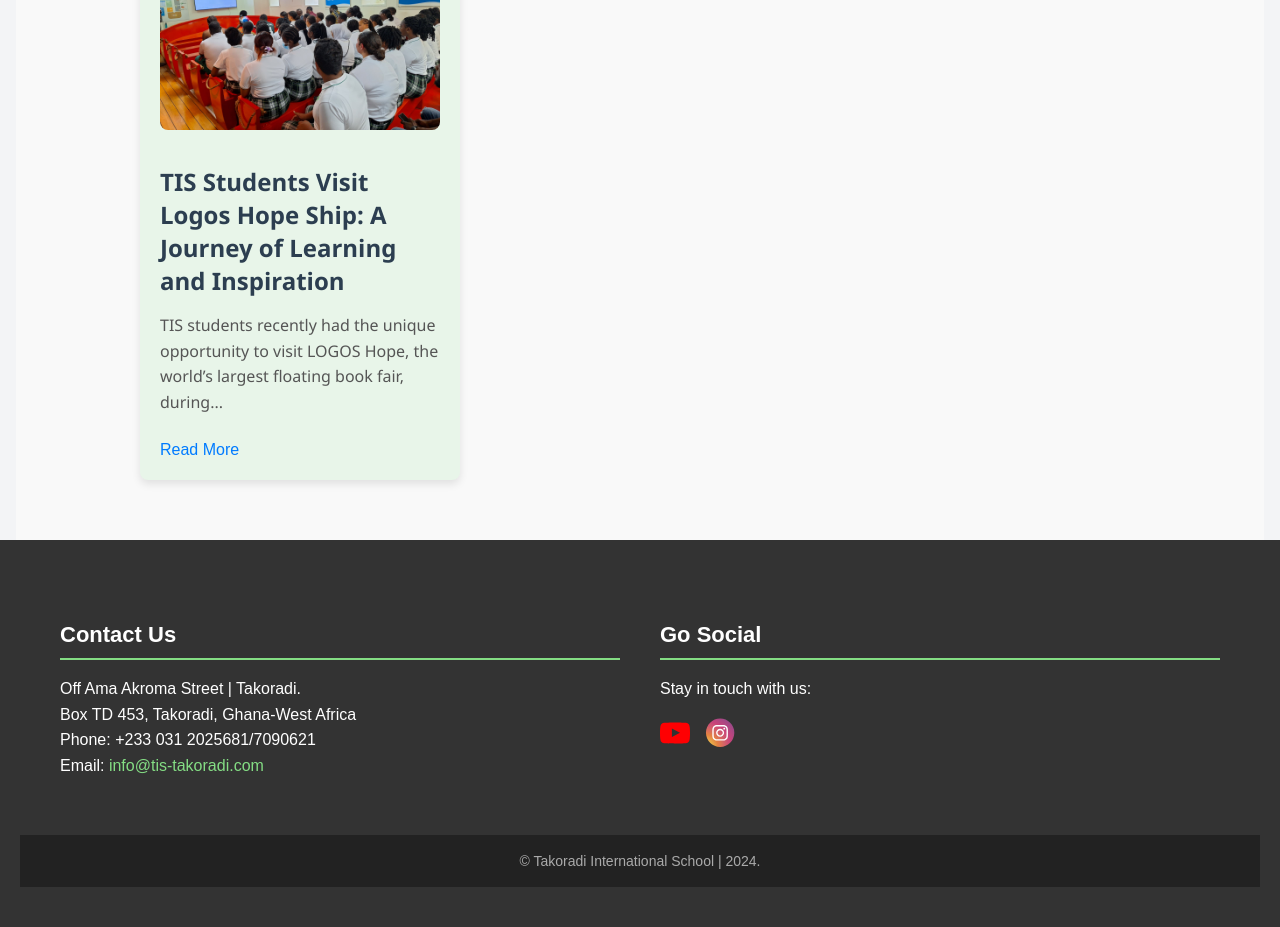
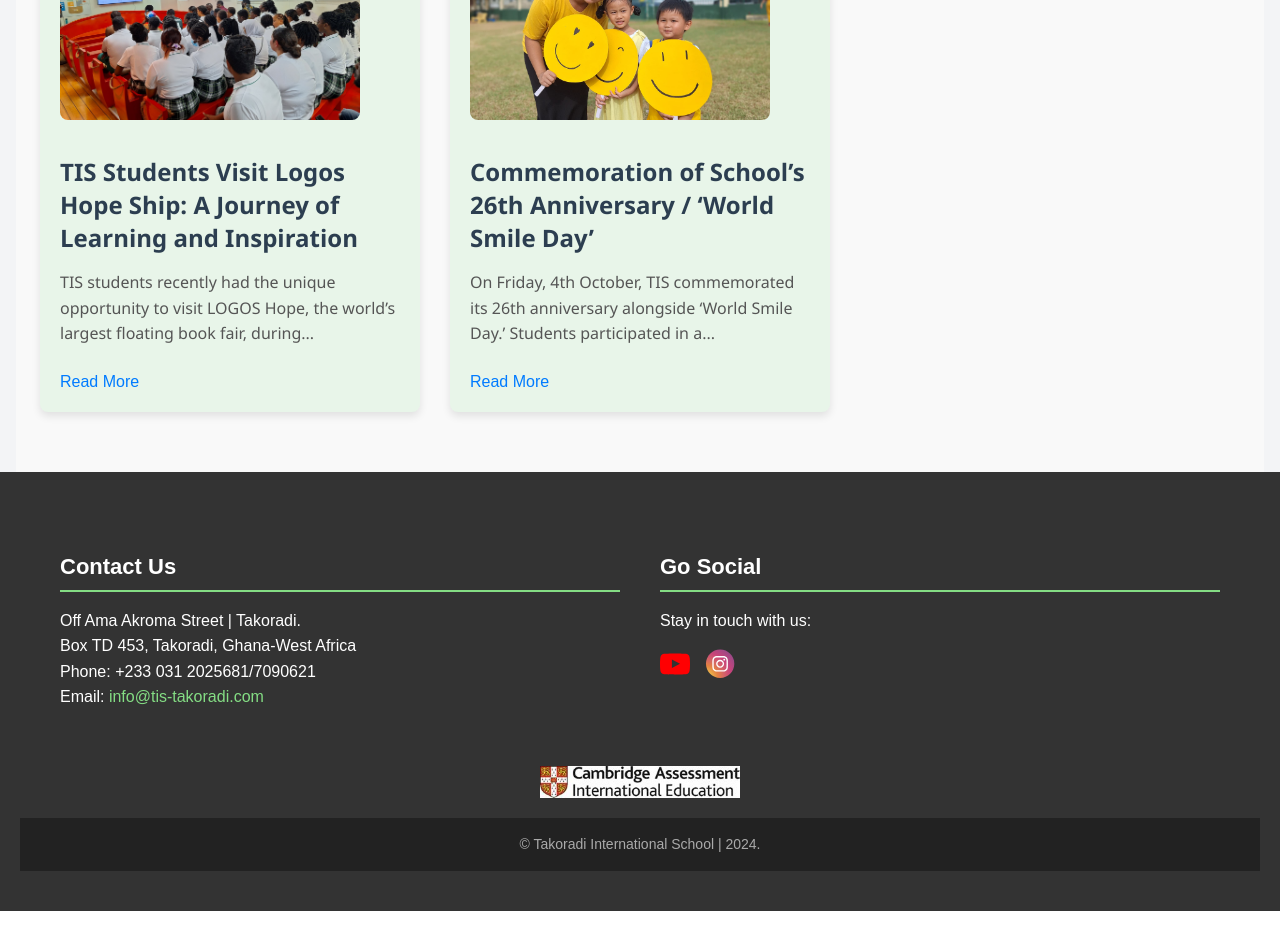
Before and after one commit to Aboagye-Heming/TIS-website, a Vue app: page /news-and-updates in a window 1280 px wide. Shown: the part 720-1647 px from the top of the page. Built offline with nearby package versions, Linux system fonts and the light colour scheme.

Commit message:
updated news and update page

```diff
--- a/src/components/FooterBar.vue
+++ b/src/components/FooterBar.vue
@@ -9,7 +9,8 @@
             Off Ama Akroma Street | Takoradi.<br />
             Box TD 453, Takoradi, Ghana-West Africa<br />
             Phone: +233 031 2025681/7090621<br />
-            Email: <a href="mailto:info@tis-takoradi.com" title="Send message" target="_self">info@tis-takoradi.com</a>
+            Email:
+            <a href="mailto:info@tis-takoradi.com" title="Send message">info@tis-takoradi.com</a>
           </p>
         </div>
         <!-- Social Icons -->
@@ -21,6 +22,10 @@
             <li><a href="https://www.instagram.com/takoradi_international_school/" target="_blank"><img src="@/assets/icons/insta.svg" alt="Instagram"></a></li>
           </ul>
         </div>
+      </div>
+      <!-- Cambridge Logo -->
+      <div class="cambridge-logo">
+        <img src="@/assets/images/cambridge_logo.jpg" alt="Cambridge Logo" />
       </div>
     </div>
     <!-- Legal -->
@@ -37,6 +42,7 @@ export default {
   name: 'FooterComponent'
 };
 </script>
+
 <style scoped>
 .footer {
   background-color: #333;
@@ -105,6 +111,24 @@ export default {
   transform: scale(1.2);
 }
 
+.cambridge-logo {
+  display: flex;
+  justify-content: center;
+  margin: 20px 0;
+}
+
+.cambridge-logo img {
+  max-width: 200px;
+  width: 100%;
+  height: auto;
+  object-fit: contain;
+  transition: transform 0.3s;
+}
+
+.cambridge-logo img:hover {
+  transform: scale(1.05);
+}
+
 .legal {
   background-color: #222;
   color: #aaa;
@@ -125,6 +149,10 @@ export default {
   .footer-content > div {
     margin: 10px 0;
   }
+
+  .cambridge-logo {
+    margin-top: 10px;
+    margin-bottom: 20px;
+  }
 }
-
 </style>
--- a/src/components/NewsAndUpdates.vue
+++ b/src/components/NewsAndUpdates.vue
@@ -1,4 +1,4 @@
-<template>
+<!-- <template>
   <div class="news-updates">
     <h2 class="section-title">News and Updates</h2>
     <div class="container">
@@ -40,13 +40,13 @@ const newsItems = ref([
     message:
       "TIS students recently had the unique opportunity to visit LOGOS Hope, the world’s largest floating book fair, during...",
   },
-  // {
-  //   id: 2,
-  //   image: "staff.jpg",
-  //   title: "TIS Marks Safe and Health Week with Workshops and Activities",
-  //   message:
-  //     "TIS celebrated Safe & Health Week with a series of interactive workshops, health screenings, and ...",
-  // },
+  {
+    id: 2,
+    image: "staff.jpg",
+    title: "TIS Marks Safe and Health Week with Workshops and Activities",
+    message:
+      "TIS celebrated Safe & Health Week with a series of interactive workshops, health screenings, and ...",
+  },
   // {
   //   id: 3,
   //   image: "staff.jpg",
@@ -57,7 +57,7 @@ const newsItems = ref([
 ]);
 
 const currentIndex = ref(0);
-const intervalTime = 30000; // 30 seconds
+const intervalTime = 3000; // 30 seconds
 
 setInterval(() => {
   currentIndex.value = (currentIndex.value + 1) % newsItems.value.length;
@@ -74,14 +74,16 @@ function getImageUrl(imageName) {
   background-color: #f8f8f8;
   text-align: center;
   width: 100%;
-  padding: 20px 0; /* Add padding for better spacing */
+  margin-bottom: 20px;
 }
 
 .section-title {
   font-size: 28px; /* Adjust font size for smaller screens */
   font-weight: bold;
   color: #098044;
-  margin-bottom: 20px; /* Provide better spacing on mobile */
+  margin-bottom: 24px; /* Provide better spacing on mobile */
+  margin-top: 0px; /* Provide better spacing on mobile */
+  padding-left: 0px;
 }
 
 .container {
@@ -103,10 +105,9 @@ function getImageUrl(imageName) {
 .news-item {
   position: relative;
   display: flex;
-  flex-direction: column;
+  flex-direction: row;
   align-items: center;
   justify-content: center;
-  padding: 20px; /* Adjust padding for better spacing on smaller screens */
   border-radius: 8px;
   box-shadow: 0 4px 8px rgba(0, 0, 0, 0.1);
   transition: opacity 0.5s ease-in-out, transform 0.5s ease-in-out;
@@ -212,5 +213,194 @@ function getImageUrl(imageName) {
   opacity: 0;
   transform: translateX(100%);
 }
+</style> -->
 
+<template>
+  <div class="news-updates">
+    <h2 class="section-title">News and Updates</h2>
+    <div class="container">
+      <transition-group name="slide" tag="div" class="news-list">
+        <div
+          class="news-item"
+          v-for="(item, index) in newsItems"
+          :key="item.id"
+          :class="{ active: index === currentIndex }"
+        >
+          <img
+            :src="getImageUrl(item.image)"
+            :alt="item.title"
+            class="news-image"
+          />
+          <div class="news-content">
+            <h3 class="news-title">{{ item.title }}</h3>
+            <p class="news-description">{{ item.message }}</p>
+            <router-link :to="`/news-and-updates/${item.id}`" class="read-more"
+              >Read More</router-link
+            >
+          </div>
+        </div>
+      </transition-group>
+    </div>
+  </div>
+</template>
+
+<script setup>
+import { ref } from "vue";
+
+// Array of news items
+const newsItems = ref([
+  {
+    id: 1,
+    image: "logosHope.jpg",
+    title:
+      "TIS Students Visit Logos Hope Ship: A Journey of Learning and Inspiration",
+    message:
+      "TIS students recently had the unique opportunity to visit LOGOS Hope, the world’s largest floating book fair, during...",
+  },
+  {
+    id: 2,
+    image: "smile.jpg",
+    title: "Commemoration of School’s 26th Anniversary / ‘World Smile Day’",
+    message:
+      "On Friday, 4th October, TIS commemorated its 26th anniversary alongside ‘World Smile Day.’ Students participated in a... ",
+  },
+  // {
+  //   id: 3,
+  //   image: "staff.jpg",
+  //   title: "TIS Sports Team Wins Championship",
+  //   message:
+  //     "Congratulations to the TIS sports team for their victory in the inter-school championship! The team's hard work and dedication have truly paid off...",
+  // },
+]);
+
+const currentIndex = ref(0);
+const intervalTime = 7000; // 7 seconds
+
+setInterval(() => {
+  currentIndex.value = (currentIndex.value + 1) % newsItems.value.length;
+}, intervalTime);
+
+// Function to dynamically resolve image paths
+function getImageUrl(imageName) {
+  return new URL(`../assets/images/${imageName}`, import.meta.url).href;
+}
+</script>
+
+<style scoped>
+.news-updates {
+  background-color: #f8f8f8;
+  text-align: center;
+  width: 100%;
+
+}
+
+.section-title {
+  font-size: 32px;
+  font-weight: bold;
+  color: #098044;
+  margin-bottom: 20px;
+  margin-top: 0px;
+}
+
+.container {
+  display: flex;
+  flex-direction: column;
+  align-items: start;
+  gap: 20px;
+}
+
+.news-list {
+  display: flex;
+  overflow: hidden;
+  width: 100%;
+  max-width: 800px;
+  position: relative;
+  height: 250px; /* Adjust height to match image or content */
+}
+
+.news-item {
+  position: absolute;
+  top: 0;
+  left: 0;
+  right: 0;
+  bottom: 0;
+  display: flex;
+  flex-direction: column;
+  align-items: center;
+  justify-content: center;
+  border-radius: 8px;
+  box-shadow: 0 4px 8px rgba(0, 0, 0, 0.1);
+  transition: opacity 0.5s ease-in-out, transform 0.5s ease-in-out;
+  opacity: 0;
+  transform: translateX(100%);
+}
+
+.news-item.active {
+  opacity: 1;
+  transform: translateX(0);
+}
+
+.news-image {
+  width: 100%;
+  height: auto;
+  max-height: 200px;
+  object-fit: cover;
+  border-radius: 10px;
+
+}
+
+.news-content {
+  padding: 20px;
+  text-align: center;
+}
+
+.news-title {
+  font-size: 18px;
+  font-weight: bold;
+  margin-bottom: 10px;
+  color: #2c3e50;
+}
+
+.news-description {
+  font-size: 14px;
+  color: #666;
+  margin-bottom: 15px;
+}
+
+.read-more {
+  font-size: 14px;
+  color: #3498db;
+  text-decoration: none;
+  transition: color 0.3s ease-in-out;
+}
+
+.read-more:hover {
+  color: #1e7bb7;
+}
+
+@media (min-width: 768px) {
+  .news-item {
+    flex-direction: row;
+  }
+
+  .news-content {
+    text-align: left;
+  }
+
+  .news-image {
+    max-width: 300px;
+
+  }
+}
+
+.slide-enter-active,
+.slide-leave-active {
+  transition: all 0.5s ease-in-out;
+}
+
+.slide-enter,
+.slide-leave-to {
+  opacity: 0;
+  transform: translateX(100%);
+}
 </style>
--- a/src/views/AcademicCalender.vue
+++ b/src/views/AcademicCalender.vue
@@ -177,8 +177,8 @@ import { ref, onMounted } from "vue";
 
 // State to control dropdown visibility for each month
 const isDropdownOpen = ref({
-  september: true,
-  october: false,
+  september: false,
+  october: true,
   november: false,
   december: false,
   january: false,
--- a/src/views/NewsAndUpdates.vue
+++ b/src/views/NewsAndUpdates.vue
@@ -28,7 +28,6 @@
               <p class="news-message">
                 {{ newsItem.message }}
               </p>
-              <!-- Read More button added here -->
               <button @click="navigateToDetails(newsItem.id)" class="read-more">
                 Read More
               </button>
@@ -39,19 +38,16 @@
     </div>
   </section>
 </template>
-
 <script setup>
 import { onMounted } from "vue";
 import { useRouter } from "vue-router";
 
-// Change the document title when the component is mounted
 onMounted(() => {
   document.title = "News & Updates | TIS";
 });
 
-// Array of news items
 const newsItems = [
-{
+  {
     id: 1,
     image: "logosHope.jpg",
     title:
@@ -59,35 +55,26 @@ const newsItems = [
     message:
       "TIS students recently had the unique opportunity to visit LOGOS Hope, the world’s largest floating book fair, during...",
   },
-  // {
-  //   id: 2,
-  //   title: "TIS Hosts Annual Cultural Festival",
-  //   image: "staff.jpg",
-  //   message:
-  //     "The annual cultural festival at TIS was a vibrant celebration of diversity, with students presenting traditional dances, music, and cuisine from various cultures...",
-  // },
-  // {
-  //   id: 3,
-  //   title: "TIS Sports Team Wins Championship",
-  //   image: "staff.jpg",
-  //   message:
-  //     "Congratulations to the TIS sports team for their victory in the inter-school championship! The team's hard work and dedication have truly paid off...",
-  // },
+  {
+    id: 2,
+    image: "smile.jpg",
+    title: "Commemoration of School’s 26th Anniversary / ‘World Smile Day’",
+    message:
+      "On Friday, 4th October, TIS commemorated its 26th anniversary alongside ‘World Smile Day.’ Students participated in a... ",
+  },
 ];
 
-// Function to dynamically resolve image paths
 function getImageUrl(imageName) {
   return new URL(`../assets/images/${imageName}`, import.meta.url).href;
 }
 
-// Router instance to programmatically navigate to detail pages
 const router = useRouter();
 function navigateToDetails(id) {
   router.push({ name: "News And Updates Details", params: { id } });
 }
 </script>
-
 <style scoped>
+/* General page and container styling */
 .news-page {
   display: flex;
   flex-direction: column;
@@ -135,30 +122,29 @@ function navigateToDetails(id) {
 }
 
 .news-wrapper {
-  max-width: 1000px;
+  max-width: 1200px;
   margin: 0 auto;
   padding: 20px;
-  /* background-color: #fff; */
-  color: #333;
-  border-radius: 8px;
-  /* box-shadow: 0 4px 8px rgba(0, 0, 0, 0.1); */
   display: grid;
-  grid-template-columns: 1fr;
+  grid-template-columns: repeat(1, 1fr); /* Single column on small screens */
   gap: 20px;
 }
 
+/* News item block styling */
 .news-item {
-  display: flex;
-  flex-direction: column;
   background-color: #e8f5e9;
   border-radius: 8px;
   padding: 20px;
   box-shadow: 0 4px 8px rgba(0, 0, 0, 0.1);
+  display: flex;
+  flex-direction: column;
+  justify-content: space-between;
 }
 
 .news-image {
   width: 100%;
-  height: auto;
+  max-width: 300px; /* Limit width for consistency */
+  max-height: 200px; /* Limit height to control image size */
   border-radius: 8px;
   object-fit: cover;
   margin-bottom: 15px;
@@ -196,13 +182,30 @@ function navigateToDetails(id) {
   text-decoration: underline;
 }
 
+/* Responsive layout for larger screens */
 @media (min-width: 768px) {
   .news-wrapper {
-    grid-template-columns: repeat(auto-fill, minmax(300px, 1fr));
+    grid-template-columns: repeat(2, 1fr); /* 2 columns on medium screens */
+    gap: 30px;
   }
+
   .page-title {
     font-size: 38px;
     margin-bottom: 10px;
   }
 }
+
+@media (min-width: 1024px) {
+  .news-wrapper {
+    grid-template-columns: repeat(3, 1fr); /* 3 columns on large screens */
+    gap: 30px;
+  }
+}
+
+@media (min-width: 1440px) {
+  .news-wrapper {
+    grid-template-columns: repeat(4, 1fr); /* 4 columns on extra large screens */
+    gap: 30px;
+  }
+}
 </style>
--- a/src/views/NewsAndUpdatesDetails.vue
+++ b/src/views/NewsAndUpdatesDetails.vue
@@ -18,8 +18,8 @@
             />
           </div>
         </div>
-        <button class="prev" @click="prevSlide">&#10094;</button>
-        <button class="next" @click="nextSlide">&#10095;</button>
+        <!-- <button class="prev" @click="prevSlide">&#10094;</button>
+        <button class="next" @click="nextSlide">&#10095;</button> -->
       </div>
 
       <div class="news-details-content">
@@ -38,6 +38,10 @@ import { onMounted, ref } from "vue";
 import { useRoute } from "vue-router";
 
 // Sample newsItems array with multiple images per news item
+const route = useRoute();
+const newsItem = ref(null);
+const formattedMessage = ref("");
+const currentSlide = ref(0);
 const newsItems = [
   {
     id: 1,
@@ -50,25 +54,21 @@ const newsItems = [
   },
   {
     id: 2,
+    images: ["smile.jpg"],
+    title: "Commemoration of School’s 26th Anniversary / ‘World Smile Day’",
+    message:
+      "On Friday, 4th October, Takoradi International School celebrated its 26th anniversary, coinciding with ‘World Smile Day.’ The school organized a Free Dress Day where students were encouraged to wear yellow, symbolizing happiness and positivity. The day was filled with excitement as students exchanged thoughtful gifts with each other, fostering a sense of community and kindness. The celebration aimed to create an atmosphere of joy, while also reflecting on the school’s achievements and growth over the past 26 years. Various fun activities, including games and team-building exercises, were held to promote smiles and unity among the students, staff, and the wider school community.",
+  },
+
+  {
+    id: 3,
     title: "TIS Marks Safe and Health Week with Workshops and Activities",
     images: ["staff.jpg", "healthWeek.jpg"],
     message:
       "TIS recently held its much-anticipated annual Safe and Health Week, a week-long event dedicated to promoting physical, mental, and emotional well-being among students and staff.\n\n" +
       "The week was packed with a variety of activities including health screenings, fitness challenges, mental health workshops, and safety drills designed to equip the school community with vital knowledge.",
   },
-  {
-    id: 3,
-    title: "TIS Sports Team Wins Championship",
-    images: ["sportsTeam.jpg"],
-    message:
-      "Congratulations to the TIS sports team for their victory in the inter-school championship! The team's hard work and dedication have truly paid off.",
-  },
 ];
-
-const route = useRoute();
-const newsItem = ref(null);
-const formattedMessage = ref("");
-const currentSlide = ref(0);
 
 onMounted(() => {
   const id = parseInt(route.params.id);
@@ -91,22 +91,26 @@ function formatMessageWithParagraphs(message) {
 
 // Get image URLs
 function getImageUrls(imageNames) {
+  if (!Array.isArray(imageNames)) {
+    return []; // Return an empty array if imageNames is not an array
+  }
   return imageNames.map(
     (imageName) =>
       new URL(`../assets/images/${imageName}`, import.meta.url).href
   );
 }
 
+
 // Slide Navigation Functions
-function prevSlide() {
-  currentSlide.value =
-    (currentSlide.value - 1 + newsItem.value.images.length) %
-    newsItem.value.images.length;
-}
+// function prevSlide() {
+//   currentSlide.value =
+//     (currentSlide.value - 1 + newsItem.value.images.length) %
+//     newsItem.value.images.length;
+// }
 
-function nextSlide() {
-  currentSlide.value = (currentSlide.value + 1) % newsItem.value.images.length;
-}
+// function nextSlide() {
+//   currentSlide.value = (currentSlide.value + 1) % newsItem.value.images.length;
+// }
 </script>
 
 <style scoped>
@@ -114,7 +118,7 @@ function nextSlide() {
   padding: 40px;
   font-family: "Segoe UI", Tahoma, Geneva, Verdana, sans-serif;
   background-color: #f9f9f9;
-  min-height: 100vh;
+  /* min-height: 100vh; */
   margin-top: 24px;
 }
 
@@ -150,6 +154,9 @@ function nextSlide() {
   height: auto;
   object-fit: cover;
   border-radius: 8px;
+  max-width: 700px;
+  max-height: 400px;
+
 }
 
 /* Navigation Buttons */
@@ -218,7 +225,8 @@ function nextSlide() {
     margin-bottom: 12px; /* Reduced margin for smaller screens */
   }
 
-  .prev, .next {
+  .prev,
+  .next {
     padding: 8px; /* Slightly smaller button size for mobile */
   }
 }
@@ -236,5 +244,4 @@ function nextSlide() {
     font-size: 14px;
   }
 }
-
 </style>
```
Also changed, not shown: src/components/UpcomingEvents.vue (+22 -12 lines), src/assets/images/cambridge_logo.jpg (added), src/assets/images/smile.jpg (added).
